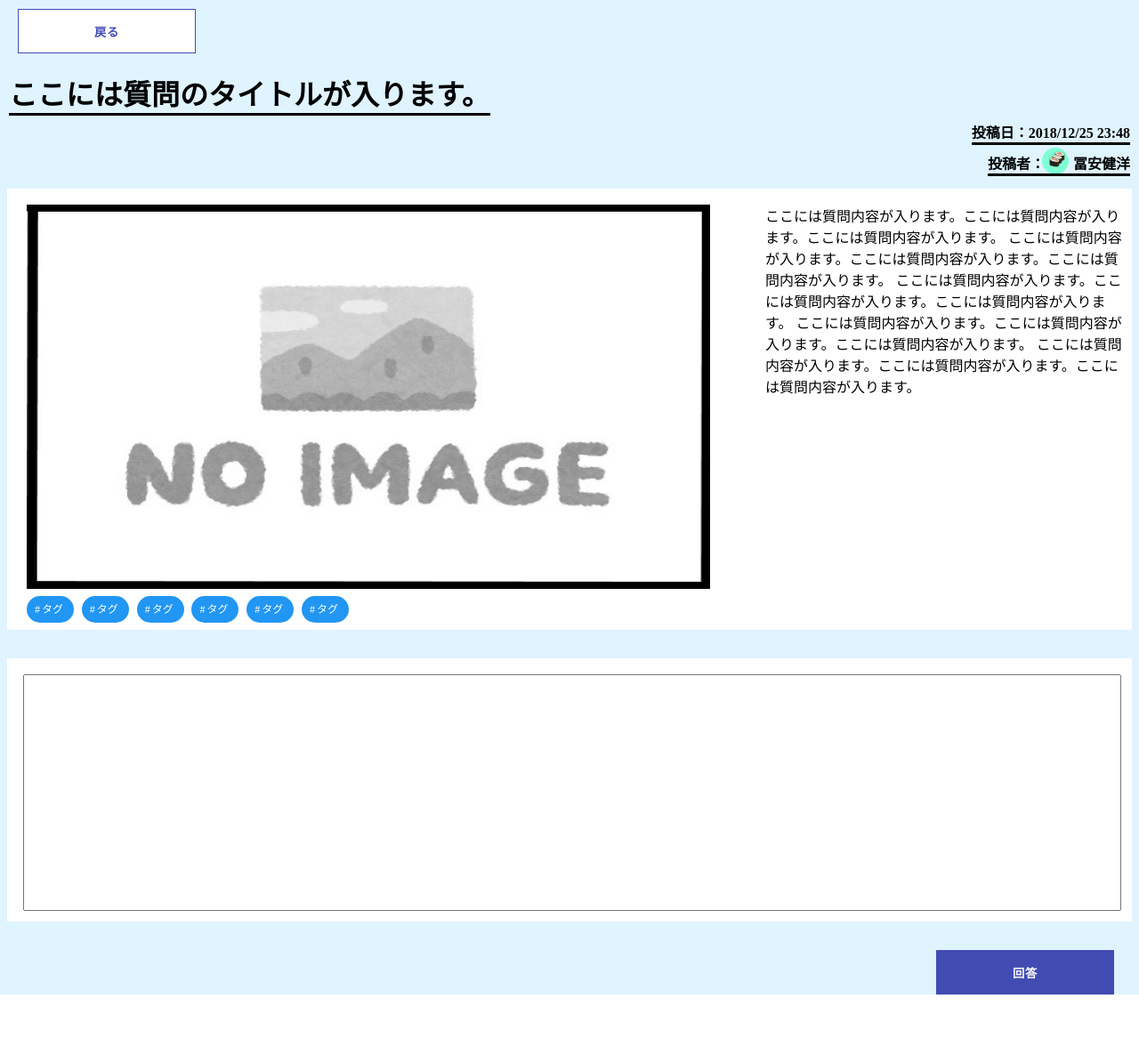
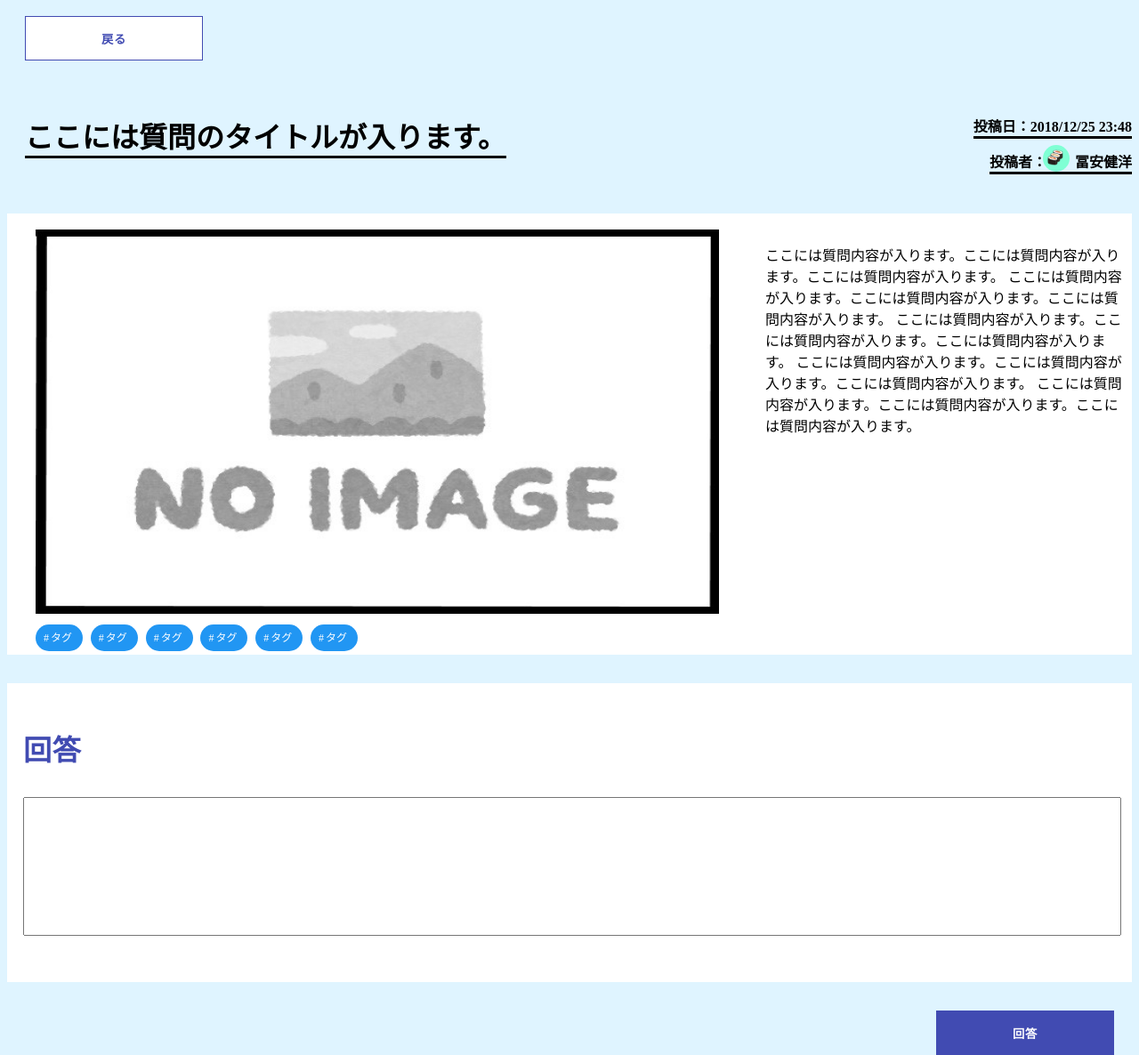
Before and after one commit to ohNarumi/PBL1, a PHP site: page /question_answer.html in a window 1280 px wide. Shown: the whole page at 89% size. Before the commit the page ends 1118 px from the top, so only its background shows below. Run offline with PHP 8.4, Linux system fonts and the light colour scheme.

Commit message:
cssコードのtopを極力削除 回答入力に回答と表示/#12

```diff
--- a/css/question_answer.css
+++ b/css/question_answer.css
@@ -23,6 +23,11 @@
   -ms-transition-duration:0.3s;
 }
 
+.return_button:hover {
+  background-color: #6b75da;
+  color: #fff;
+}
+
 .round {
 	display: inline-block;
 	width: 30px;
@@ -35,39 +40,55 @@
 	border-radius: 50px;
 }
 
+.return_box{
+	position:relative;
+	height:100px;
+}
+
+.question_header{
+  position:relative;
+  height:100px;
+  left:10px;
+}
+
 .question_title{
   position:absolute;
-  top:60px;
   left:10px;
 }
 
 .question_date{
   position:absolute;
-  top:115px;
+  text-align: right;
   right:10px;
 }
 
 .question_user_icon{
   position:absolute;
-  top:166px;
-  right:79px;
+  left:60px;
+  top:15px;
 }
 
 .question_user_icon_photo{
   position:absolute;
-  top:170px;
-  right:83px;
+  left:65px;
+  top:20px;
 }
 
 .question_photo{
   position:absolute;
-  top:230px;
   left:30px;
 }
 
+.user_data{
+  position:absolute;
+  top:40px;
+  right:10px;
+}
+
+
+
 .question_box {
 	position:relative;
-	top: 180px;
 
   z-index: -1;
 
@@ -80,29 +101,23 @@
 
 .question_data{
   position:absolute;
-  top:0px;
   left:850px;
 }
 
 .question_tag{
   position:absolute;
-  top:670px;
+  top:460px;
   left:30px;
 }
 
-.user_data{
-  position:absolute;
-  top:150px;
-  right:10px;
-}
+
 
 .answer_box{
   position:relative;
-	top: 180px;
 
   margin: 2em auto;
   padding: 1em;
-  height: 260px;
+  height: 300px;
   background-color: #fff; /* 背景色 */
   border: 2px solid white; /* 枠線 */
 }
@@ -110,22 +125,35 @@
 .answer_text{
   resize: none;
   width: 100%;
-  height: 100%;
+  height: 50%;
+}
+
+.answer_text:focus {
+	border-color: #56a9ff;
+	outline: 0;
 }
 
 .answer_button{
   position:relative;
   margin-left:auto;
-  top: 170px;
 }
 
 .right_button{
   position:absolute;
 	right:10px;
-	top:10px;
 }
 
 .underbar{
   border-bottom: 3px solid black;
   width: 100%;
 }
+
+
+
+.answer_title {
+  display: inline-block;
+  color: #414BB2;
+  font-weight: bold;
+  font-size: 2rem;
+  letter-spacing: 0.5pt;
+}
--- a/question_answer.html
+++ b/question_answer.html
@@ -10,9 +10,12 @@
 <body>
 
   <!-- "戻る" ボタン -->
+  <div class="return_box">
     <input type="submit" name="submit" value="戻る" class="return_button" >
+  </div>
 
   <!-- タイトル -->
+  <div class="question_header">
     <div class="question_title">
       <h1 class="underbar">ここには質問のタイトルが入ります。</h1>
     </div>
@@ -22,6 +25,8 @@
       <h4 class="underbar">投稿日：2018/12/25 23:48</h4>
     </div>
 
+    <!-- 質問投稿者 -->
+    <div class="user_data">
       <!-- 投稿者のアイコン -->
       <div class="question_user_icon round">
       </div>
@@ -30,25 +35,23 @@
         <img src="./images/user_icon_1.png" width="18" height="18">
       </div>
 
-  <!-- 質問投稿者 -->
-  <div class="user_data">
       <h4 class="underbar">投稿者：　　冨安健洋</h4>
     </div>
+  </div>
 
+
+  <!-- 質問の内容 -->
+  <div class="question_box" >
     <!-- 質問の添付写真 -->
     <div class="question_photo">
       <img src="./images/image_3.jpg" width="768" height="432">
     </div>
-
-  <!-- 質問の内容 -->
-  <div class="question_box" >
     <div class="question_data">
       <p>ここには質問内容が入ります。ここには質問内容が入ります。ここには質問内容が入ります。
           ここには質問内容が入ります。ここには質問内容が入ります。ここには質問内容が入ります。
           ここには質問内容が入ります。ここには質問内容が入ります。ここには質問内容が入ります。
           ここには質問内容が入ります。ここには質問内容が入ります。ここには質問内容が入ります。
           ここには質問内容が入ります。ここには質問内容が入ります。ここには質問内容が入ります。</p>
-    </div>
     </div>
 
     <!-- ハッシュタグ -->
@@ -64,8 +67,11 @@
           </ul>
       </section>
     </div>
+  </div>
+
 
   <div class="answer_box">
+    <p class="answer_title">回答</p>
     <textarea class="answer_text"></textarea>
   </div>
 
```
Lines whose indentation alone changed are shown as unchanged.
